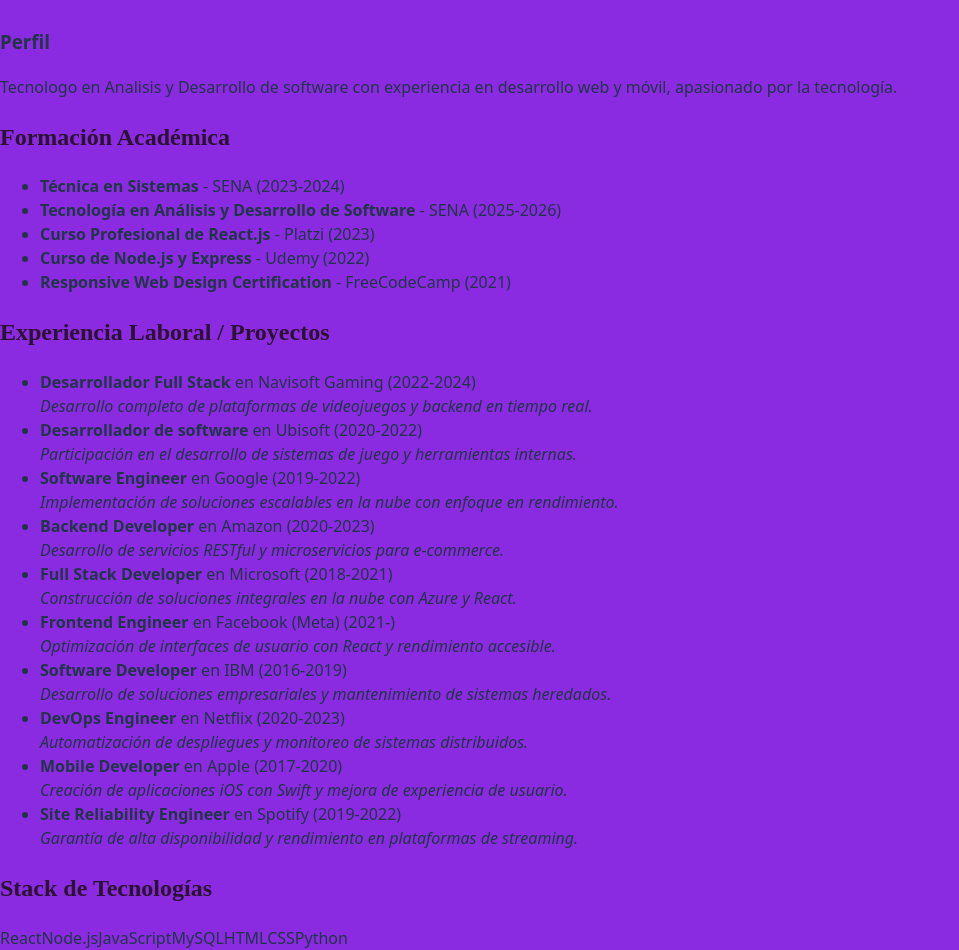
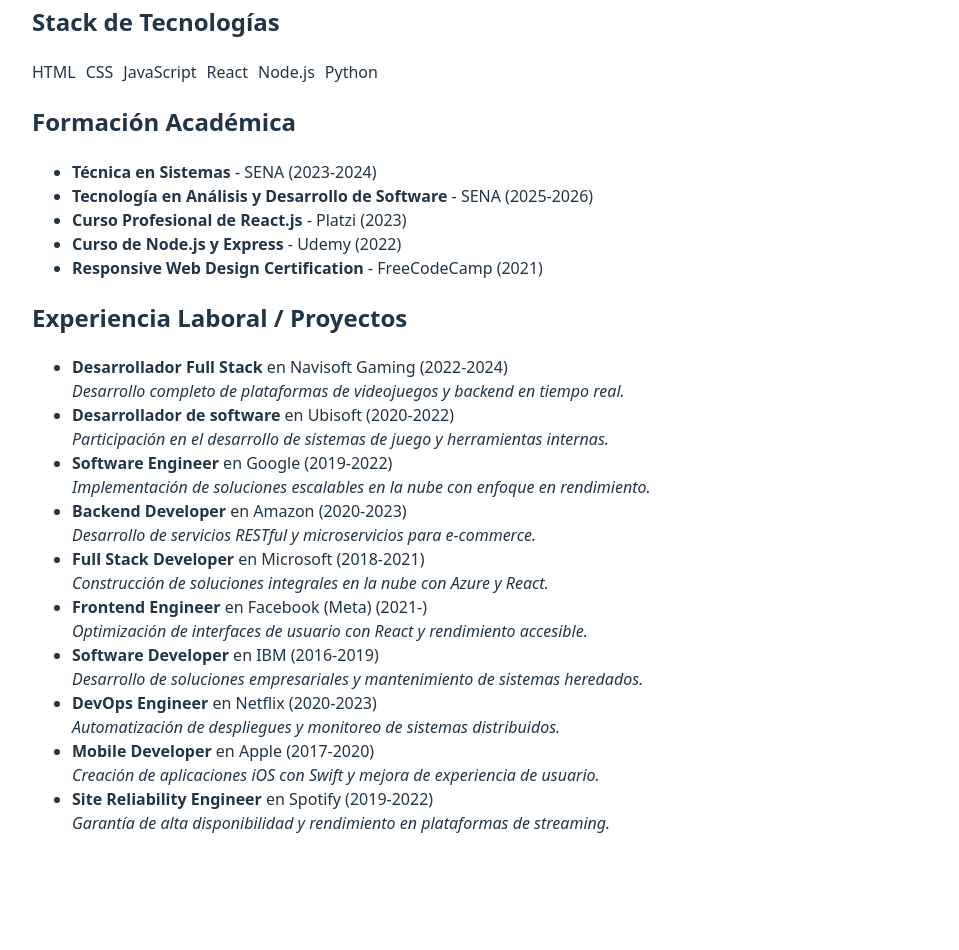
Before and after one commit to Thiago0877/Hoja-de-vida-React, a React (Vite) app: page / in a window 1280 px wide. Shown: the part 153-1103 px from the top of the page, without its empty margins (0-959 px from the left). After the commit the page ends 1036 px from the top, so only its background shows below. Built offline with nearby package versions, Linux system fonts and the light colour scheme.

Commit message:
docs: actualización del README con instrucciones y captura del resultado

```diff
--- a/src/App.jsx
+++ b/src/App.jsx
@@ -1,17 +1,14 @@
-import CabeceraCV from "./components/CabeceraCV.jsx";
-import Perfil from "./components/Perfil.jsx";
-import Educacion from "./components/Educacion.jsx";
-import Experiencia from "./components/Experiencia.jsx";
-import StackTecnologias from "./components/StackTecnologias.jsx";
+import Experiencia from './components/Experiencia'
+import Educacion from './components/Educacion'
+import StackTecnologias from './components/StackTecnologias'
 
 function App() {
   return (
-    <div>
-      <CabeceraCV />
-      <Perfil />
+    <div style={{ padding: "2rem" }}>
+      <h1>Mi CV Dinámico</h1>
+      <StackTecnologias />
       <Educacion />
       <Experiencia />
-      <StackTecnologias />
     </div>
   );
 }
--- a/src/components/Experiencia.jsx
+++ b/src/components/Experiencia.jsx
@@ -1,4 +1,3 @@
-// src/components/Experiencia.jsx
 const experienciaData = [
   {
     cargo: "Desarrollador Full Stack",
--- a/src/components/StackTecnologias.jsx
+++ b/src/components/StackTecnologias.jsx
@@ -1,35 +1,21 @@
-const tecnologias = ["React", "Node.js", "JavaScript", "MySQL", "HTML", "CSS", "Python"];
-
-const tiposPorTecnologia = {
-  "React": "frontend",
-  "Node.js": "backend",
-  "JavaScript": "frontend",
-  "MySQL": "base de datos",
-  "HTML": "frontend",
-  "CSS": "frontend",
-  "Python": "backend"
-};
+// src/components/StackTecnologias.jsx
+const tecnologias = ["HTML", "CSS", "JavaScript", "React", "Node.js", "Python"];
 
 const getColor = (tec) => {
-  const tipo = tiposPorTecnologia[tec];
-  switch (tipo) {
-    case "frontend":
-      return "bg-blue-200 text-blue-800";
-    case "backend":
-      return "bg-green-200 text-green-800";
-    case "base de datos":
-      return "bg-orange-200 text-orange-800";
-    default:
-      return "bg-gray-200 text-gray-800";
+  switch (tec) {
+    case "JavaScript": return "bg-yellow-200 text-yellow-800";
+    case "React": return "bg-blue-200 text-blue-800";
+    case "Node.js": return "bg-green-200 text-green-800";
+    default: return "bg-gray-200 text-gray-800";
   }
 };
 
 const StackTecnologias = () => (
   <div>
-    <h2 className="text-xl font-bold mb-4">Stack de Tecnologías</h2>
-    <div className="flex flex-wrap gap-2">
+    <h2>Stack de Tecnologías</h2>
+    <div style={{ display: "flex", gap: "10px", flexWrap: "wrap" }}>
       {tecnologias.map((tec, i) => (
-        <span key={i} className={`px-3 py-1 rounded text-sm font-medium ${getColor(tec)}`}>
+        <span key={i} className={`p-2 rounded ${getColor(tec)}`}>
           {tec}
         </span>
       ))}
```
Also changed, not shown: image-1.png (added), 1 other file (tests, documents, lock files or other folders).
